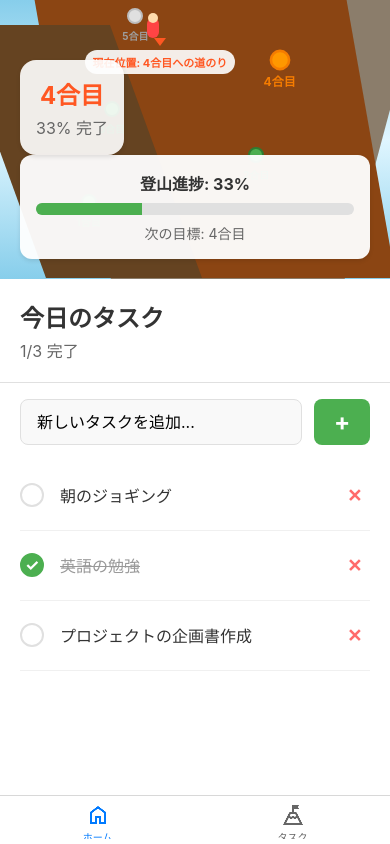
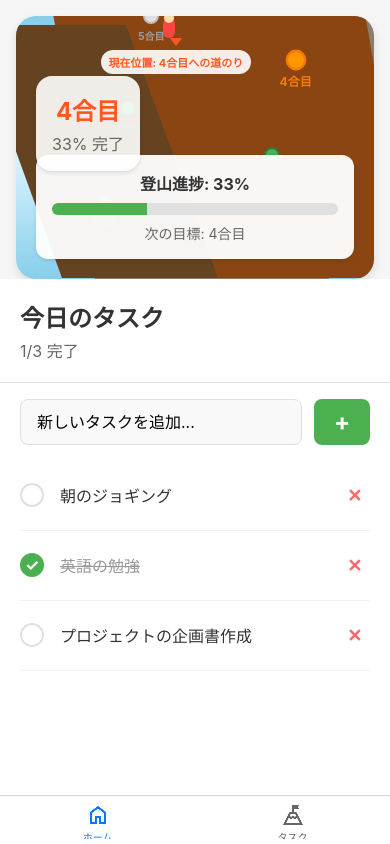
Before and after one commit to myo-ojin/climb-you, a React Native app: screen /Main in a window 390 px wide. Built offline with nearby package versions, Linux system fonts and the light colour scheme.

Commit message:
feat: add card container with shadow for mountain animation section

```diff
--- a/src/screens/MainScreen.tsx
+++ b/src/screens/MainScreen.tsx
@@ -81,6 +81,7 @@ export default function MainScreen() {
     <View style={styles.container}>
       {/* Mountain Animation Section - 1/3 of screen */}
       <View style={styles.mountainSection}>
+        <View style={styles.mountainCard}>
           <MountainAnimation progress={progress} />
 
           {/* Current Status Overlay */}
@@ -91,6 +92,7 @@ export default function MainScreen() {
             <Text style={styles.progressText}>
               {Math.round(progress)}% 完了
             </Text>
+          </View>
         </View>
       </View>
 
@@ -137,7 +139,20 @@ const styles = StyleSheet.create({
   },
   mountainSection: {
     height: screenHeight * 0.33, // 1/3 of screen
+    paddingHorizontal: 16,
+    paddingTop: 16,
+  },
+  mountainCard: {
+    flex: 1,
+    backgroundColor: 'white',
+    borderRadius: 20,
     position: 'relative',
+    overflow: 'hidden',
+    shadowColor: '#000',
+    shadowOffset: { width: 0, height: 4 },
+    shadowOpacity: 0.1,
+    shadowRadius: 8,
+    elevation: 5,
   },
   statusOverlay: {
     position: 'absolute',
```
Lines whose indentation alone changed are shown as unchanged.
